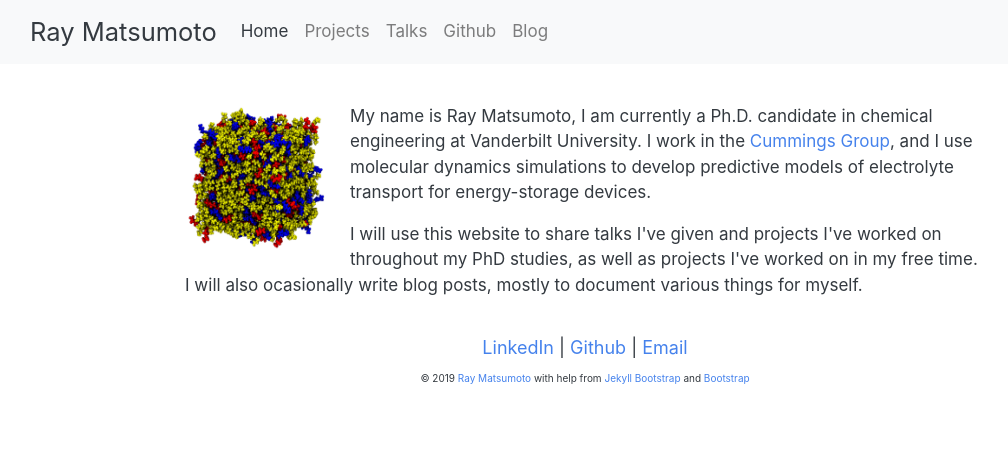
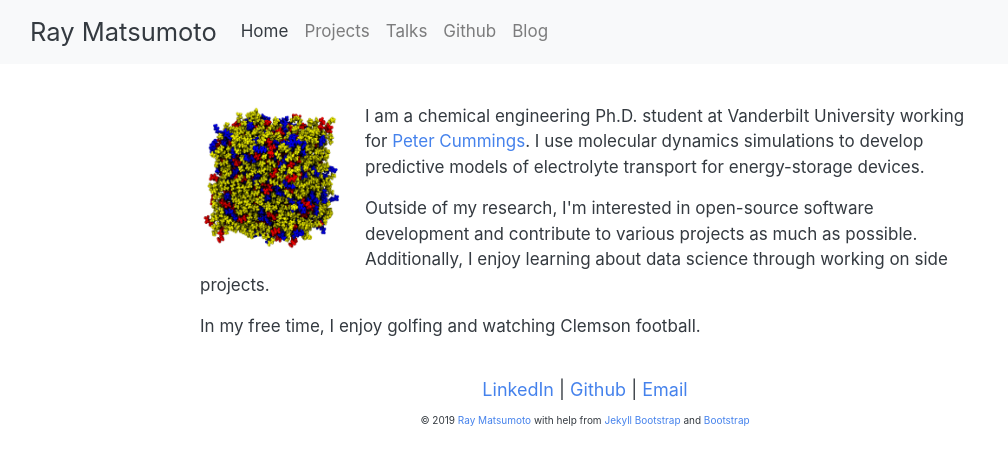
Before and after one commit to rmatsum836/rmatsum836.github.io, a Jekyll site: the page built from index.md, in a window 1280 px wide. Shown: the top 465 px of the page, without its empty margins (55-1063 px from the left). Built offline with Jekyll 4.4.1, drawn with Linux system fonts in a browser that asks for light colours; nearby versions of some CDN libraries.

Commit message:
Update title page

```diff
--- a/index.md
+++ b/index.md
@@ -4,20 +4,22 @@ layout: default
 ---
 
 <div
-style="max-width:800px;margin-left:auto;margin-right:auto;padding-top:40px;padding-bottom:20px">
+style="max-width:800px;margin-left:auto;margin-right:auto;padding-top:40px;padding-bottom:20px;padding-left:15px;padding-right:15px">
 
   <img style="float: left; margin: 0px 15px 15px 0px;" src="/images/website-image.png" width="150" height="150" />
 
-   <p>My name is Ray Matsumoto, I am currently a Ph.D. candidate in
-   chemical engineering at Vanderbilt University.  I work in the
-   <a href="http://huggins.vuse.vanderbilt.edu/ptc/"
-   onclick="trackOutboundLink('http://huggins.vuse.vanderbilt.edu/ptc/');">Cummings Group</a>, and I use molecular dynamics simulations to
+   <p>I am a chemical engineering Ph.D. student at Vanderbilt
+   University working for  <a href="http://huggins.vuse.vanderbilt.edu/ptc/"
+   onclick="trackOutboundLink('http://huggins.vuse.vanderbilt.edu/ptc/');">Peter Cummings</a>.  I use molecular dynamics simulations to
    develop predictive models of electrolyte transport for
    energy-storage devices.</p>
 
-   <p>I will use this website to share talks I've given and projects I've worked on
-   throughout my PhD studies, as well as projects I've worked on in my free time.  I
-   will also ocasionally write blog posts, mostly to document various things for
-   myself. <br style="clear: both;" /></p>
+   <p>Outside of my research, I'm interested in open-source software
+   development and contribute to various projects as much as
+   possible.  Additionally, I enjoy learning about data science
+   through working on side projects.</p>
+
+   <p>In my free time, I enjoy golfing and watching Clemson
+   football. <br style="clear: both;" /></p>
 
 </div>
```
